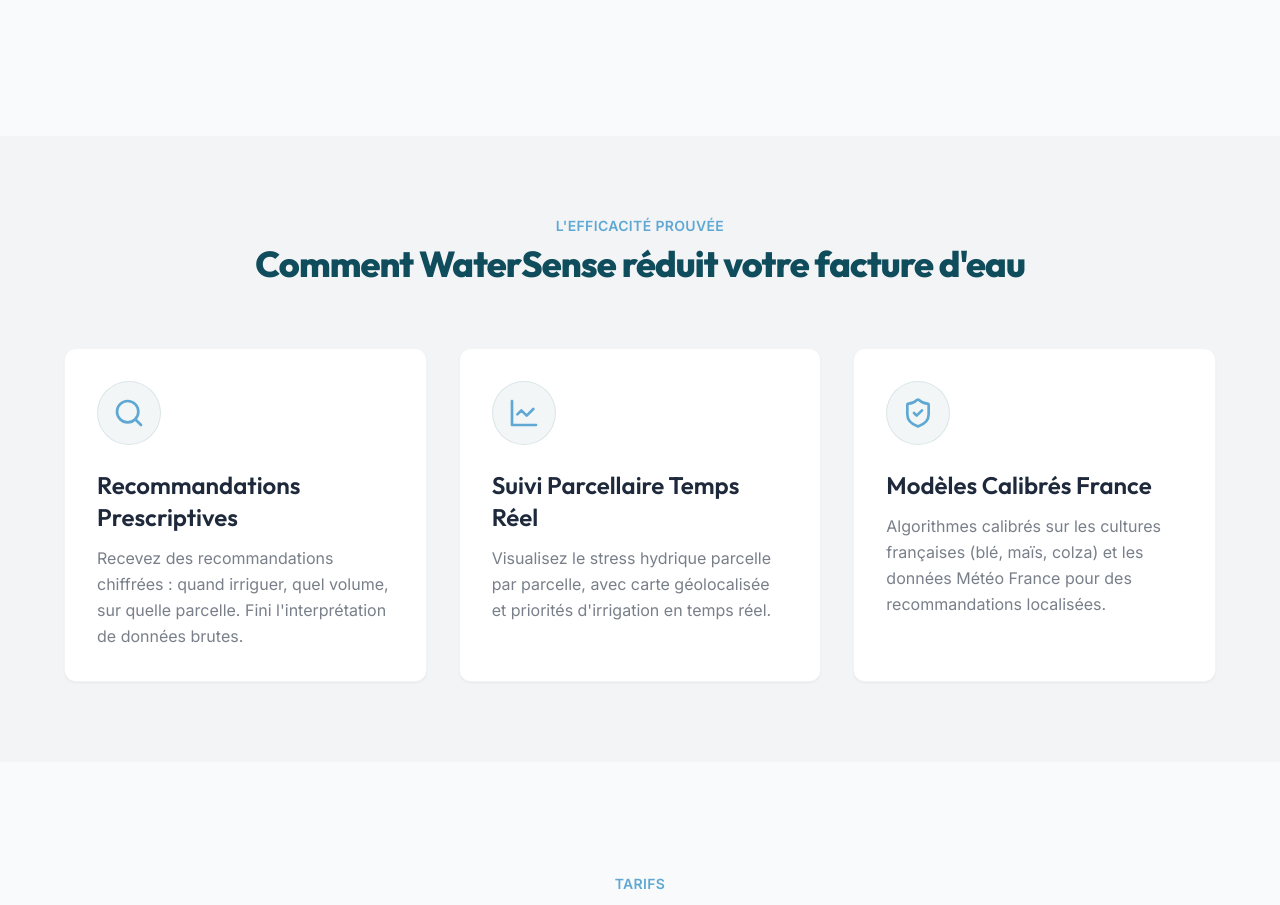
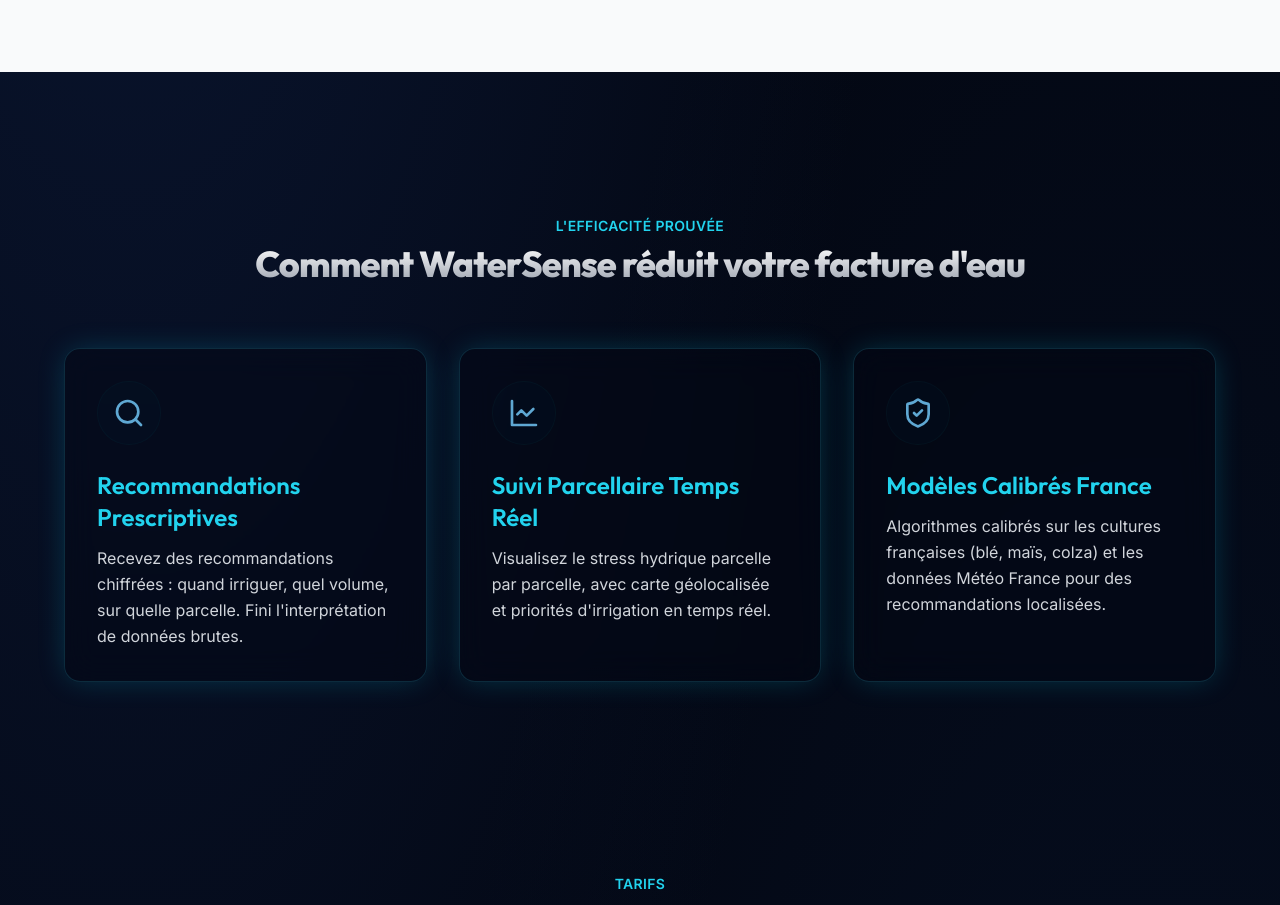
Before and after one commit to wejzi000/WATERSENSE, a Next.js app: page / in a window 1280 px wide. Shown: the part 1860-2765 px from the top of the page. Built offline with nearby package versions, Linux system fonts and the light colour scheme.

Commit message:
refonte visuelle deep tech : glassmorphism, fond sombre, accent cyan, lumières d'ambiance (AUCUN CONTENU MODIFIÉ)

```diff
--- a/src/app/layout.tsx
+++ b/src/app/layout.tsx
@@ -1,6 +1,8 @@
 import type { Metadata } from 'next'
 import { Inter, Outfit } from 'next/font/google'
+
 import './globals.css'
+import { BackgroundBeams } from '../components/ui/BackgroundBeams'
 
 const inter = Inter({
   subsets: ['latin'],
@@ -40,7 +42,14 @@
         <link rel="icon" href="/logo.svg" />
         <link rel="apple-touch-icon" href="/logo.svg" />
       </head>
-      <body className="font-sans bg-surface text-ink antialiased">
+      <body
+        className="font-sans antialiased bg-[#030712] text-gray-100"
+        style={{
+          backgroundImage:
+            'radial-gradient(at 10% 10%, #0c1a3a 0px, transparent 50%), radial-gradient(at 90% 90%, #071228 0px, transparent 50%)',
+        }}
+      >
+        <BackgroundBeams />
         {children}
         <script dangerouslySetInnerHTML={{
           __html: `
--- a/src/components/landing/ContactSection.tsx
+++ b/src/components/landing/ContactSection.tsx
@@ -5,8 +5,8 @@
 
 export function ContactSection() {
   return (
-    <section id="contact" className="pt-40 pb-20 bg-white">
-      <div className="flex flex-col items-center justify-center">
+    <section id="contact" className="pt-40 pb-20">
+      <div className="flex flex-col items-center justify-center bg-gray-950/40 backdrop-blur-lg border border-cyan-900/50 rounded-2xl shadow-glow-cyan p-8 w-full max-w-2xl mx-auto hover:border-cyan-500/80 hover:shadow-glow-cyan-strong transition-all duration-300">
         <h2 className="text-4xl font-extrabold mb-4 text-primary">Prêt à passer à l’action&nbsp;?</h2>
         <p className="mb-8 text-lg text-gray-700 text-center max-w-2xl">Remplissez le formulaire ci-dessous pour demander une démo, un devis ou poser toutes vos questions à notre équipe. Nous vous répondrons sous 24h.</p>
         <motion.div
--- a/src/components/landing/FeaturesSection.tsx
+++ b/src/components/landing/FeaturesSection.tsx
@@ -26,7 +26,7 @@
 
 export function FeaturesSection() {
   return (
-    <section id="solution" className="bg-[#F3F4F6] py-20 mt-16 px-6">
+    <section id="solution" className="py-20 mt-16 px-6">
       <div className="mx-auto max-w-6xl">
 
         {/* Titre de section */}
@@ -37,10 +37,10 @@
           transition={{ duration: 0.6 }}
           className="text-center mb-16"
         >
-          <p className="text-sm font-semibold text-accent font-sans uppercase tracking-wide">
+          <p className="text-sm font-semibold text-cyan-400 font-sans uppercase tracking-wide">
             L'efficacité prouvée
           </p>
-          <h2 className="font-display text-4xl font-extrabold text-primary mt-2 tracking-tight">
+          <h2 className="font-display text-4xl font-extrabold bg-gradient-to-b from-white to-gray-400 bg-clip-text text-transparent mt-2 tracking-tight">
             Comment WaterSense réduit votre facture d'eau
           </h2>
         </motion.div>
@@ -54,7 +54,7 @@
               whileInView={{ opacity: 1, y: 0 }}
               viewport={{ once: true, amount: 0.2 }}
               transition={{ duration: 0.5, delay: i * 0.15 }}
-              className="bg-white p-8 rounded-xl shadow-sm border border-gray-100 hover:shadow-lg transition-all duration-300"
+              className="bg-gray-950/40 backdrop-blur-lg border border-cyan-900/50 rounded-2xl shadow-glow-cyan p-8 hover:border-cyan-500/80 hover:shadow-glow-cyan-strong transition-all duration-300"
             >
               {/* Conteneur de l'icône */}
               <div className="bg-primary/5 w-16 h-16 rounded-full flex items-center justify-center mb-6 border border-primary/10">
@@ -62,10 +62,10 @@
               </div>
 
               {/* Texte */}
-              <h3 className="font-display text-2xl font-semibold text-ink mb-3">
+              <h3 className="font-display text-2xl font-semibold text-cyan-400 mb-3">
                 {feat.title}
               </h3>
-              <p className="font-sans text-base text-ink/60 leading-relaxed">
+              <p className="font-sans text-base text-gray-300 leading-relaxed">
                 {feat.description}
               </p>
             </motion.div>
--- a/src/components/landing/PricingSection.tsx
+++ b/src/components/landing/PricingSection.tsx
@@ -55,7 +55,7 @@
 
 export function PricingSection() {
   return (
-    <section id="tarifs" className="bg-surface py-20 lg:py-28">
+    <section id="tarifs" className="py-20 lg:py-28">
       <div className="mx-auto max-w-6xl px-6">
         {/* Titre */}
         <motion.div
@@ -65,16 +65,16 @@
           transition={{ duration: 0.6 }}
           className="text-center mb-16"
         >
-          <p className="text-sm font-semibold text-accent font-sans uppercase tracking-wide">
+          <p className="text-sm font-semibold text-cyan-400 font-sans uppercase tracking-wide">
             Tarifs
           </p>
-          <h2 className="font-display text-4xl font-extrabold text-primary mt-2 tracking-tight">
+          <h2 className="font-display text-4xl font-extrabold bg-gradient-to-b from-white to-gray-400 bg-clip-text text-transparent mt-2 tracking-tight">
             Un plan adapté à chaque besoin
           </h2>
-          <p className="mt-4 text-base text-ink/60 max-w-xl mx-auto leading-relaxed font-sans">
+          <p className="mt-4 text-base text-gray-300 max-w-xl mx-auto leading-relaxed font-sans">
             Pas de frais cachés. Déploiement inclus. Résiliable à tout moment.
           </p>
-          <p className="mt-2 inline-block rounded-full bg-accent/10 px-4 py-1.5 text-sm font-semibold text-accent-dark">
+          <p className="mt-2 inline-block rounded-full bg-cyan-400/10 px-4 py-1.5 text-sm font-semibold text-cyan-400">
             Offre lancement : -30 % la première année
           </p>
         </motion.div>
@@ -88,11 +88,7 @@
               whileInView={{ opacity: 1, y: 0 }}
               viewport={{ once: true, amount: 0.2 }}
               transition={{ duration: 0.5, delay: i * 0.15 }}
-              className={`relative flex flex-col rounded-xl border p-8 ${
-                plan.highlighted
-                  ? 'border-primary bg-white shadow-lg scale-[1.03]'
-                  : 'border-gray-200 bg-white shadow-sm'
-              }`}
+              className={`relative flex flex-col rounded-2xl border p-8 bg-gray-950/40 backdrop-blur-lg border-cyan-900/50 shadow-glow-cyan hover:border-cyan-500/80 hover:shadow-glow-cyan-strong transition-all duration-300 scale-[1.03] ${plan.highlighted ? 'ring-2 ring-cyan-400/60' : ''}`}
             >
               {plan.highlighted && (
                 <span className="absolute -top-3 left-1/2 -translate-x-1/2 rounded-full bg-primary px-4 py-1 text-xs font-semibold text-white">
@@ -100,10 +96,10 @@
                 </span>
               )}
 
-              <h3 className="font-display text-xl font-bold text-ink">
+              <h3 className="font-display text-xl font-bold text-cyan-400">
                 {plan.name}
               </h3>
-              <p className="mt-2 text-sm text-ink/60 font-sans">
+              <p className="mt-2 text-sm text-gray-300 font-sans">
                 {plan.description}
               </p>
 
@@ -122,7 +118,7 @@
 
               <ul className="flex-1 space-y-3 mb-8">
                 {plan.features.map((feat) => (
-                  <li key={feat} className="flex items-start gap-2 text-sm text-ink/70 font-sans">
+                  <li key={feat} className="flex items-start gap-2 text-sm text-gray-300 font-sans">
                     <Check size={16} className="mt-0.5 shrink-0 text-accent" />
                     {feat}
                   </li>
@@ -131,11 +127,7 @@
 
               <a
                 href="#contact"
-                className={`block w-full rounded-lg py-3 text-center text-sm font-semibold transition-all duration-300 ${
-                  plan.highlighted
-                    ? 'bg-primary text-white hover:bg-primary-dark'
-                    : 'border border-border text-ink hover:bg-primary/5'
-                }`}
+                className="block w-full rounded-full py-3 text-center text-sm font-semibold bg-cyan-500 text-gray-950 shadow-glow-cyan-btn transition-all hover:bg-cyan-400 hover:shadow-glow-cyan-strong"
               >
                 {plan.cta}
               </a>
--- /dev/null
+++ b/src/components/ui/BackgroundBeams.tsx
@@ -0,0 +1,14 @@
+import React from 'react';
+
+export const BackgroundBeams = () => {
+  return (
+    <div className="fixed inset-0 -z-10 overflow-hidden pointer-events-none">
+      {/* Blob Cyan en haut à gauche */}
+      <div className="absolute top-0 left-0 w-96 h-96 bg-cyan-500/15 rounded-full blur-[128px] animate-pulse-slow" />
+      {/* Blob Bleu Profond au centre droit */}
+      <div className="absolute top-1/2 right-1/4 w-[500px] h-[500px] bg-blue-600/10 rounded-full blur-[160px] animate-pulse-slow delay-700" />
+      {/* Blob Cyan en bas à droite */}
+      <div className="absolute bottom-10 right-10 w-80 h-80 bg-cyan-400/10 rounded-full blur-[110px] animate-pulse-slow delay-1000" />
+    </div>
+  );
+};
--- a/tailwind.config.ts
+++ b/tailwind.config.ts
@@ -32,8 +32,14 @@
         display: ['var(--font-outfit)', 'Outfit', 'system-ui', 'sans-serif'],
         sans:    ['var(--font-inter)', 'Inter', 'system-ui', 'sans-serif'],
       },
+      animation: {
+        'pulse-slow': 'pulse 8s cubic-bezier(0.4, 0, 0.6, 1) infinite',
+      },
       boxShadow: {
         card: '0 1px 3px 0 rgba(15,76,92,0.06), 0 1px 2px -1px rgba(15,76,92,0.04)',
+        'glow-cyan': '0 0 30px -5px rgba(6,182,212,0.3)',
+        'glow-cyan-strong': '0 0 50px -5px rgba(6,182,212,0.5)',
+        'glow-cyan-btn': '0 0 20px 0px rgba(6,182,212,0.6)',
       },
       borderRadius: {
         btn: '0.375rem', // rounded-md — pas de rounded-full
```
Also changed, not shown: src/components/ContactForm.tsx (+5 -5 lines), src/components/landing/CtaSection.tsx (+6 -6 lines).
